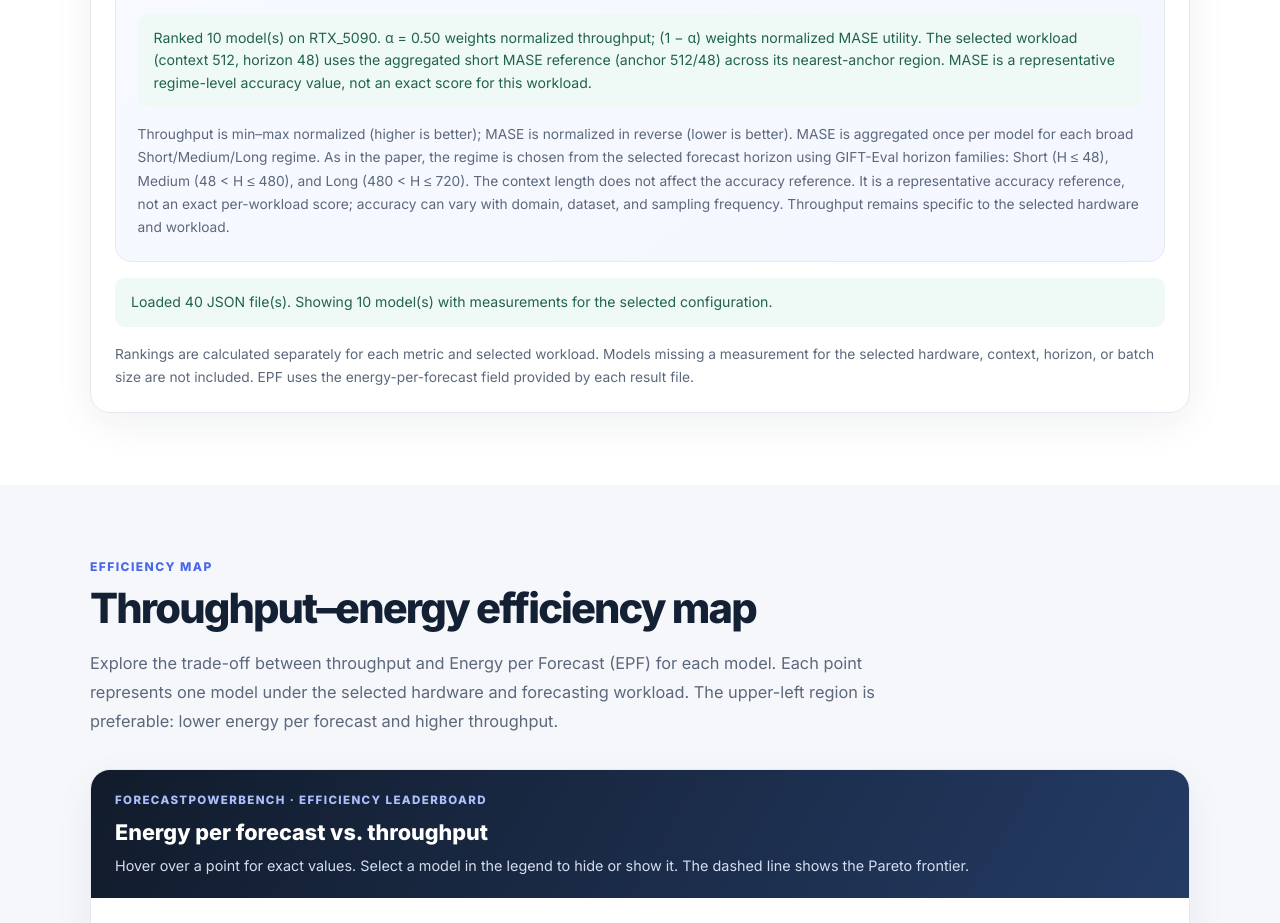
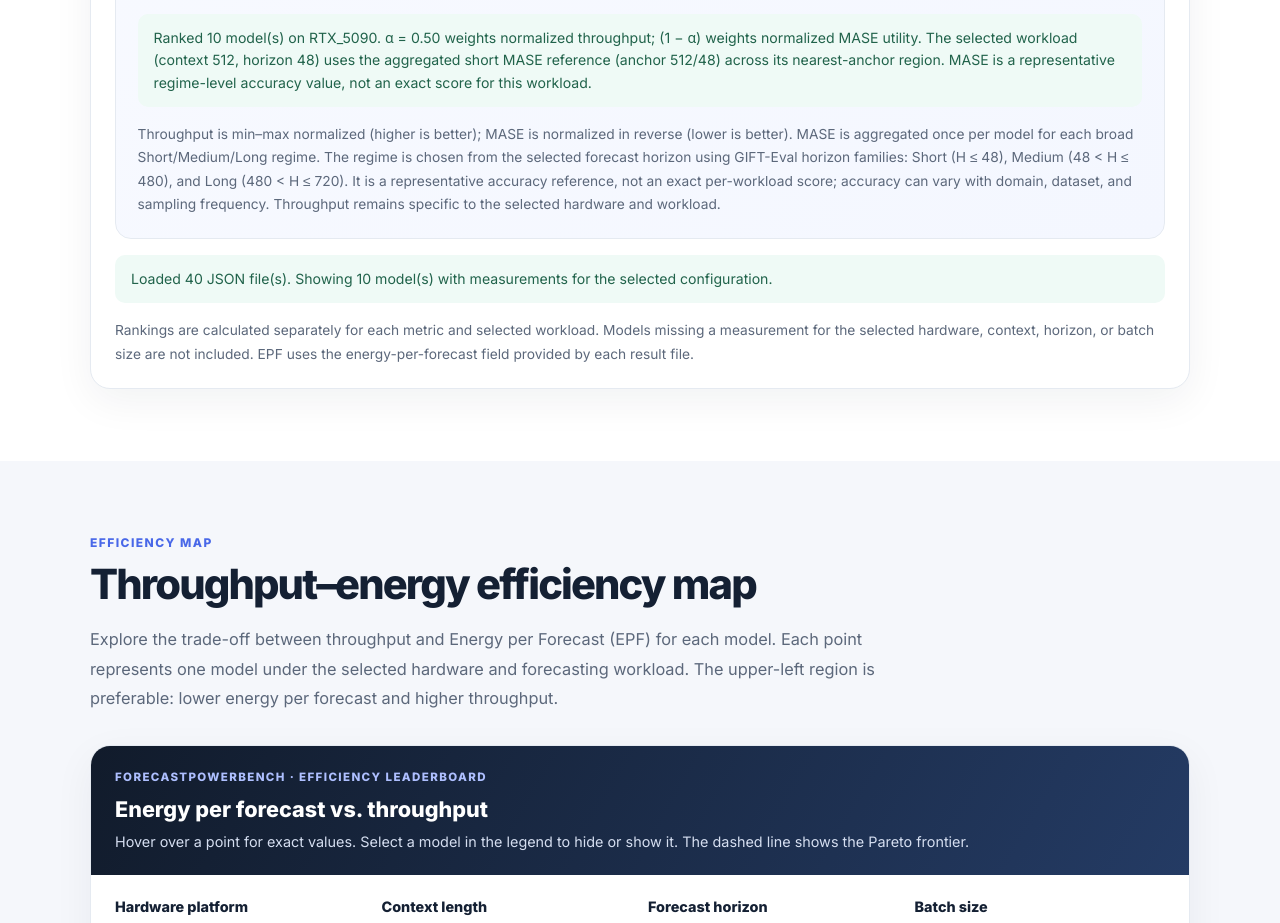
Before and after one commit to forecastpowerbench/forecastpowerbench.github.io, a plain HTML site: page index.html in a window 1280 px wide. Shown: the part 9488-10411 px from the top of the page. Drawn offline with nearby package versions, Linux system fonts and the light colour scheme.

Commit message:
Update index.html

```diff
--- a/index.html
+++ b/index.html
@@ -618,7 +618,7 @@
                   </table>
                 </div>
                 <div id="alpha-status" class="ranker-status" role="status" aria-live="polite">Composite ranking combines hardware-specific throughput with representative GIFT-Eval accuracy.</div>
-                <p class="ranker-note">Throughput is min–max normalized (higher is better); MASE is normalized in reverse (lower is better). MASE is aggregated once per model for each broad Short/Medium/Long regime. As in the paper, the regime is chosen from the selected forecast horizon using GIFT-Eval horizon families: Short (H ≤ 48), Medium (48 &lt; H ≤ 480), and Long (480 &lt; H ≤ 720). The context length does not affect the accuracy reference. It is a representative accuracy reference, not an exact per-workload score; accuracy can vary with domain, dataset, and sampling frequency. Throughput remains specific to the selected hardware and workload.</p>
+                <p class="ranker-note">Throughput is min–max normalized (higher is better); MASE is normalized in reverse (lower is better). MASE is aggregated once per model for each broad Short/Medium/Long regime. The regime is chosen from the selected forecast horizon using GIFT-Eval horizon families: Short (H ≤ 48), Medium (48 &lt; H ≤ 480), and Long (480 &lt; H ≤ 720). It is a representative accuracy reference, not an exact per-workload score; accuracy can vary with domain, dataset, and sampling frequency. Throughput remains specific to the selected hardware and workload.</p>
               </div>
             </section>
             <div id="ranker-status" class="ranker-status" role="status" aria-live="polite">Loading JSON result files from the manifest.</div>
```
